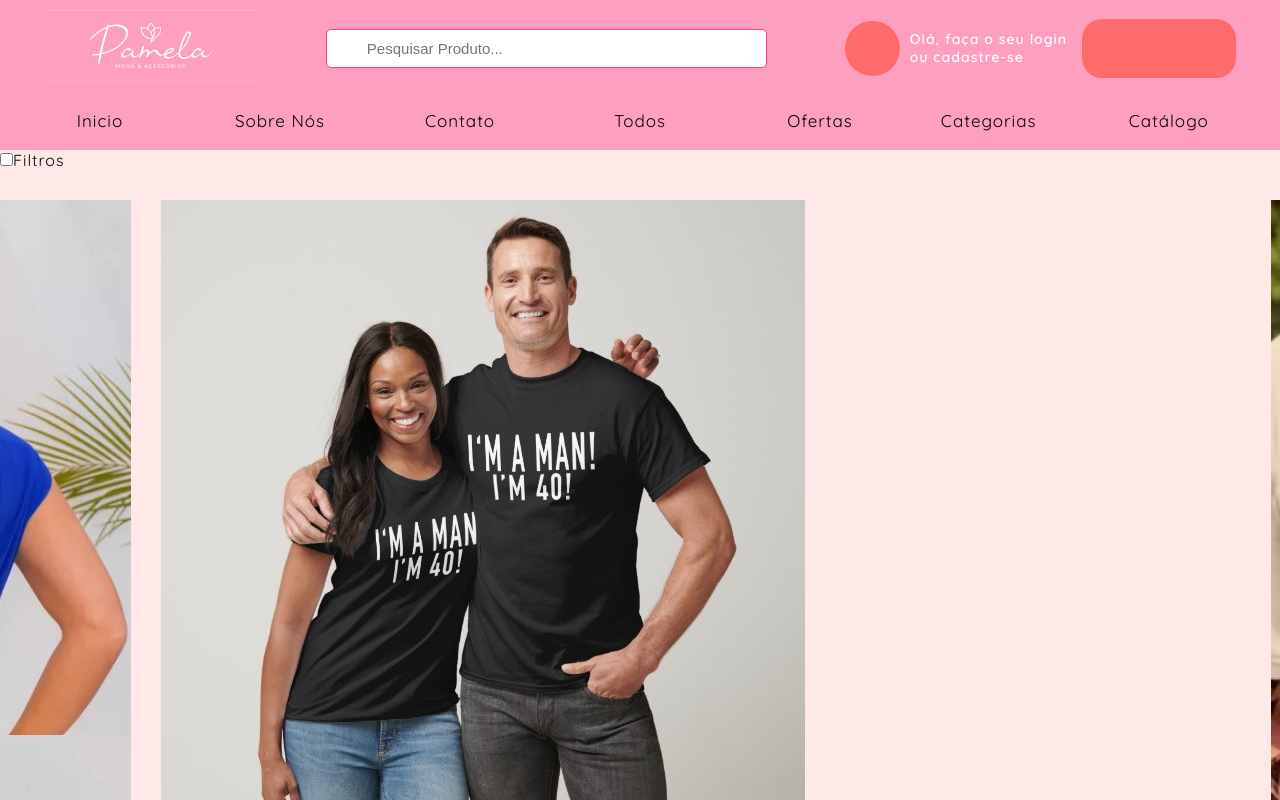
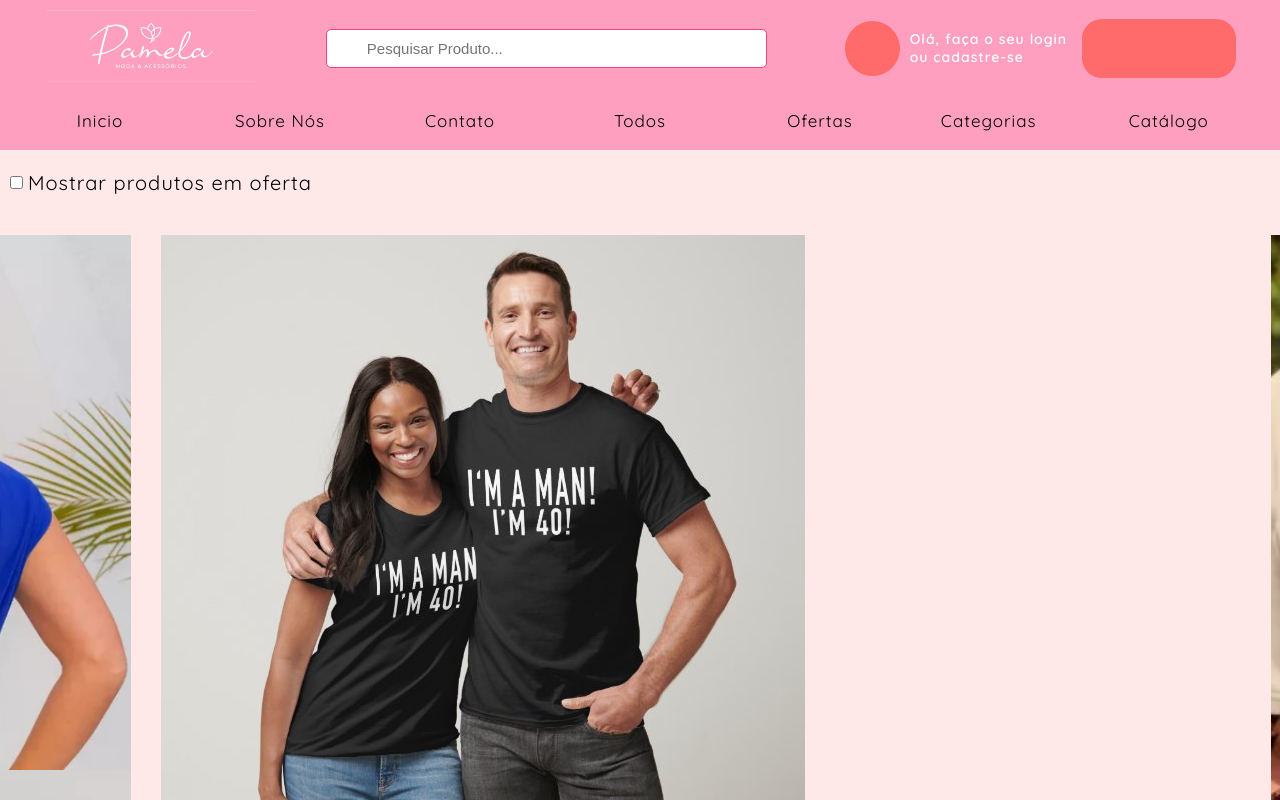
Before and after one commit to lucasbucalon/lojapremium, a React (Vite) app: page /Todos in a window 1280 px wide. Shown: the top 800 px of the page. Built offline with nearby package versions, Linux system fonts and the light colour scheme; some icons are missing.

Commit message:
adiciona lógica de filtro para mostrar produtos em oferta; refatora componente Filters para receber props e exibir checkbox de filtro

```diff
--- a/src/Pages/StoreAll/StoreAll.jsx
+++ b/src/Pages/StoreAll/StoreAll.jsx
@@ -10,6 +10,7 @@ export default function StoreAll() {
   const [carregando, setCarregando] = useState(true);
   const [erro, setErro] = useState(null);
   const [paginaAtual, setPaginaAtual] = useState(1);
+  const [mostrarOfertas, setMostrarOfertas] = useState(false);
 
   const produtosPorPagina = 30;
   const navigate = useNavigate();
@@ -45,10 +46,11 @@ export default function StoreAll() {
     const termoBusca = getSearchQuery().toLowerCase();
     console.log("Termo de busca:", termoBusca);
 
-    if (!termoBusca) {
-      setProdutosFiltrados(produtos); // Exibe todos os produtos quando a barra de pesquisa está vazia
-    } else {
-      const filtrados = produtos.filter(
+    let filtrados = produtos;
+
+    // Aplica busca textual se houver termo
+    if (termoBusca) {
+      filtrados = filtrados.filter(
         (produto) =>
           produto.name?.toLowerCase().includes(termoBusca) ||
           produto.description?.toLowerCase().includes(termoBusca) ||
@@ -61,11 +63,16 @@ export default function StoreAll() {
           (produto.cor &&
             produto.cor.some((cor) => cor.toLowerCase().includes(termoBusca)))
       );
-      console.log("Produtos filtrados:", filtrados);
-      setProdutosFiltrados(filtrados);
     }
-    setPaginaAtual(1); // Resetar página para 1 após nova busca
-  }, [getSearchQuery, produtos]);
+
+    // Aplica filtro de oferta se estiver ativado
+    if (mostrarOfertas) {
+      filtrados = filtrados.filter((produto) => produto.oferta === true);
+    }
+
+    setProdutosFiltrados(filtrados);
+    setPaginaAtual(1); // Resetar para página 1 após filtro
+  }, [getSearchQuery, produtos, mostrarOfertas]);
 
   // Exibir produtos paginados
   const exibirProdutos = () => {
@@ -158,7 +165,10 @@ export default function StoreAll() {
 
   return (
     <>
-      <Filters />
+      <Filters
+        mostrarOfertas={mostrarOfertas}
+        setMostrarOfertas={setMostrarOfertas}
+      />
       <section className={style.listProduct}>
         {produtosFiltrados.length > 0 ? (
           <>
--- a/src/components/Filters/Filters.jsx
+++ b/src/components/Filters/Filters.jsx
@@ -1,13 +1,25 @@
 import style from "./filters.module.css";
+import PropTypes from "prop-types";
 
-export default function Filters() {
+export default function Filters({ mostrarOfertas, setMostrarOfertas }) {
   return (
     <div>
-      <input type="checkbox" id="filter" className={style.filter_input} />
-      <label htmlFor="filter" className={style.filter_label}>
-        <span className={style.filter_icon}></span>
-        <span className={style.filter_text}>Filtros</span>
-      </label>
+      <div className={style.filter_box}>
+        <label className={style.checkbox_container}>
+          <input
+            type="checkbox"
+            checked={mostrarOfertas}
+            onChange={(e) => setMostrarOfertas(e.target.checked)}
+          />
+          Mostrar produtos em oferta
+        </label>
+      </div>
     </div>
   );
 }
+
+Filters.propTypes = {
+  mostrarOfertas: PropTypes.bool.isRequired,
+  setMostrarOfertas: PropTypes.func.isRequired,
+  categorias: PropTypes.arrayOf(PropTypes.string),
+};
--- a/src/components/Filters/filters.module.css
+++ b/src/components/Filters/filters.module.css
@@ -0,0 +1,19 @@
+.filter_box {
+  padding: 1rem;
+  /* display: none; */
+}
+
+/* Mostra o conteúdo quando o checkbox "filter" estiver marcado */
+#filter:checked ~ .filter_box {
+  display: block;
+}
+
+/* Estilo básico para o checkbox */
+.checkbox_container {
+  color: black;
+  display: flex;
+  align-items: center;
+  gap: 0.5rem;
+  font-size: 2rem;
+  margin-top: 1rem;
+}
```
